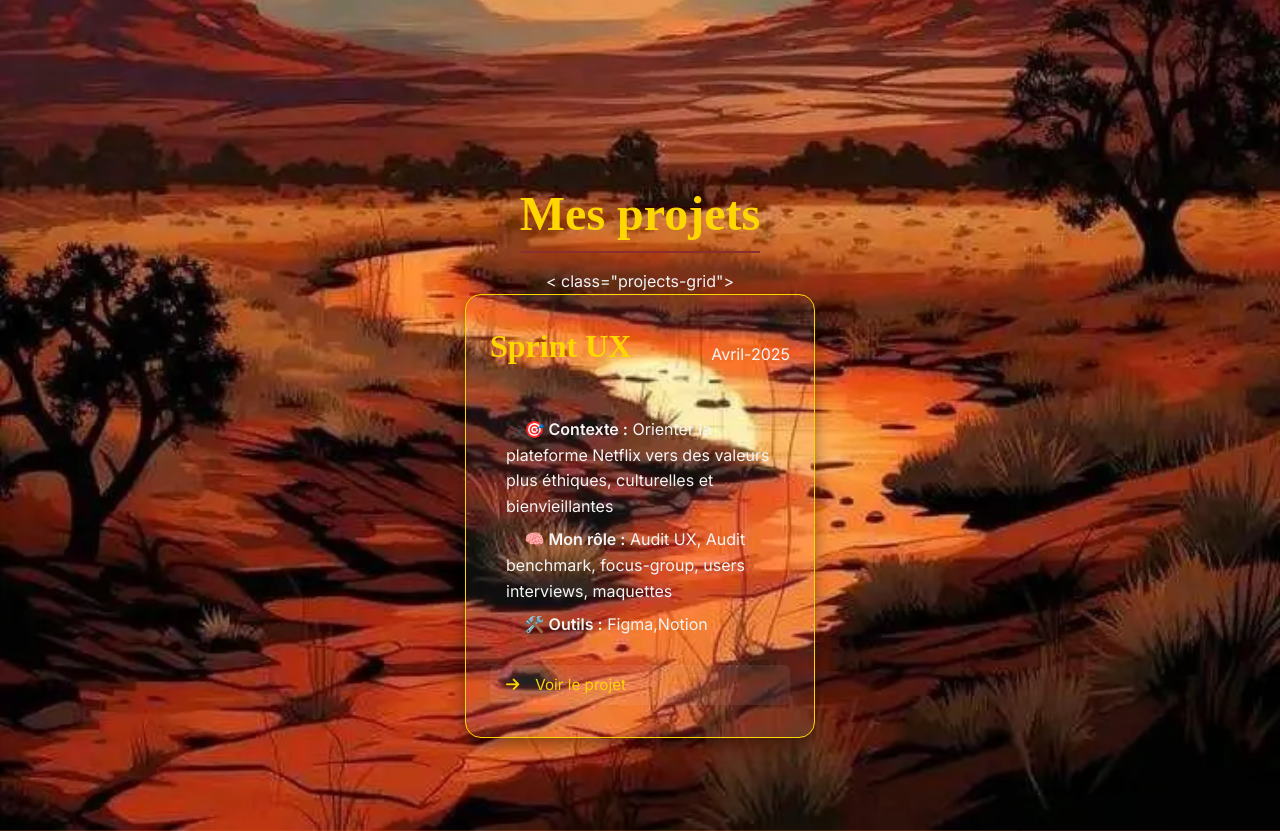
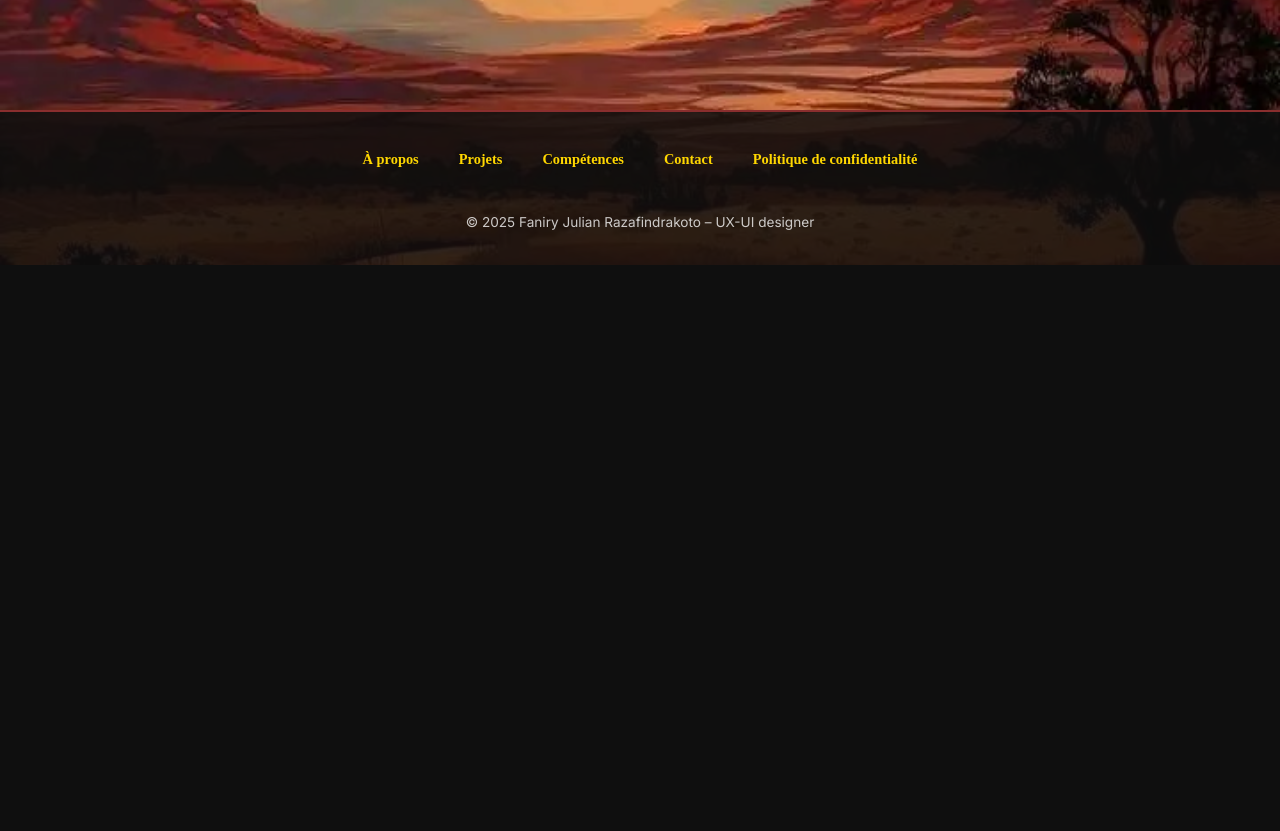
Before and after one commit to faniryjulian/faniryjulian.github.io, a plain HTML site: page projet_premier.html in a window 1280 px wide. Shown: the part 2369-3200 px from the top of the page. After the commit the page ends 2634 px from the top, so only its background shows below. Drawn offline with Linux system fonts and the light colour scheme.

Commit message:
delete section premier projet

```diff
--- a/projet_premier.html
+++ b/projet_premier.html
@@ -92,31 +92,6 @@
 </section>
 
 
-<!--Section projets-->
-
-<section id="projects">
-  <h2>Mes projets</h2>
-
-  < class="projects-grid">
-    <article class="project-card">
-      <div class="project-header">
-        <h3>Sprint UX </h3>
-        <span class="project-date">Avril-2025</span>
-      </div>
-      <ul class="project-info">
-        <li><strong>🎯 Contexte :</strong> Orienter la plateforme Netflix vers des valeurs plus éthiques, culturelles et bienvieillantes</li>
-        <li><strong>🧠 Mon rôle :</strong> Audit UX, Audit benchmark, focus-group, users interviews, maquettes</li>
-        <li><strong>🛠️ Outils :</strong> Figma,Notion</li>
-      </ul>
-      <a href="projet_premier.html" target="_blank" class="social-btn">
-        <i class="fas fa-arrow-right"></i> Voir le projet
-      </a>
-
-    </article>
-
-</section>
-
-
 <!--pied de page-->
 
   <footer>
```
